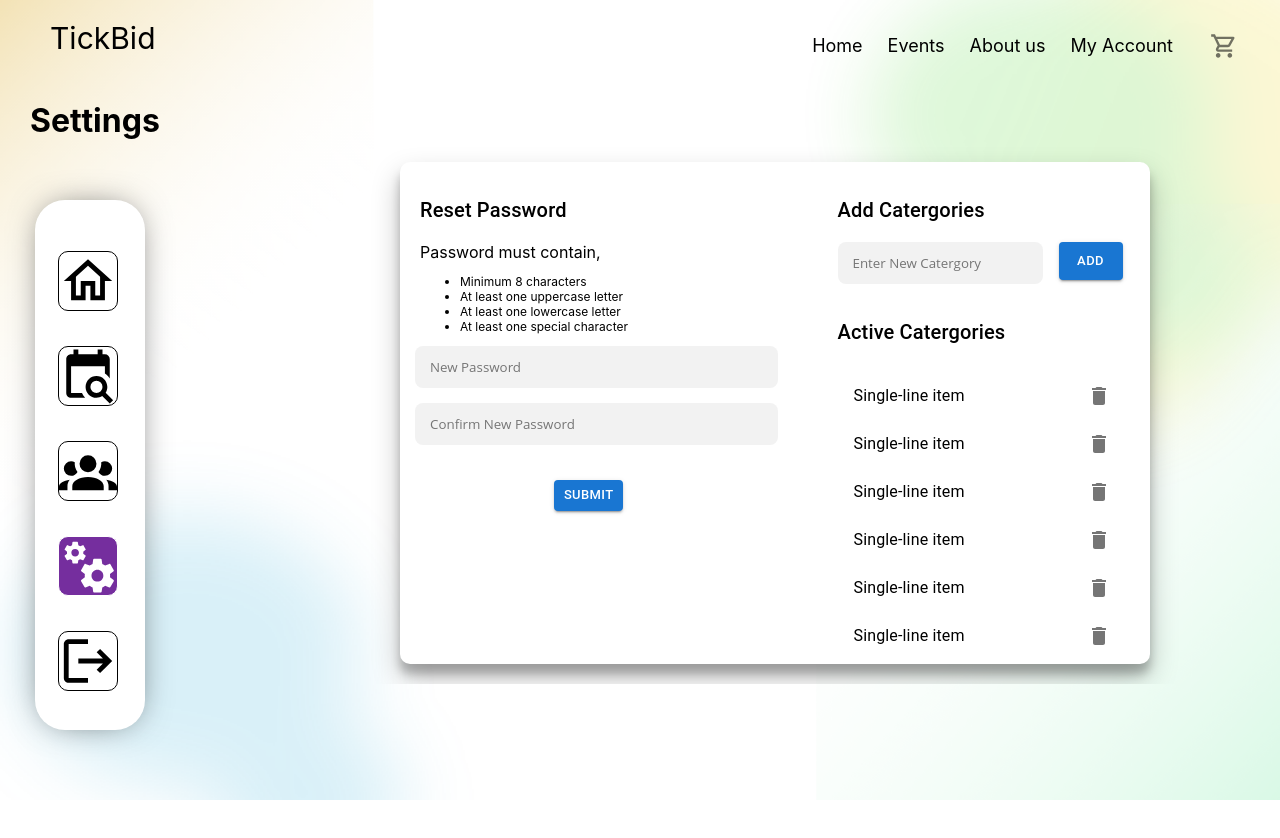
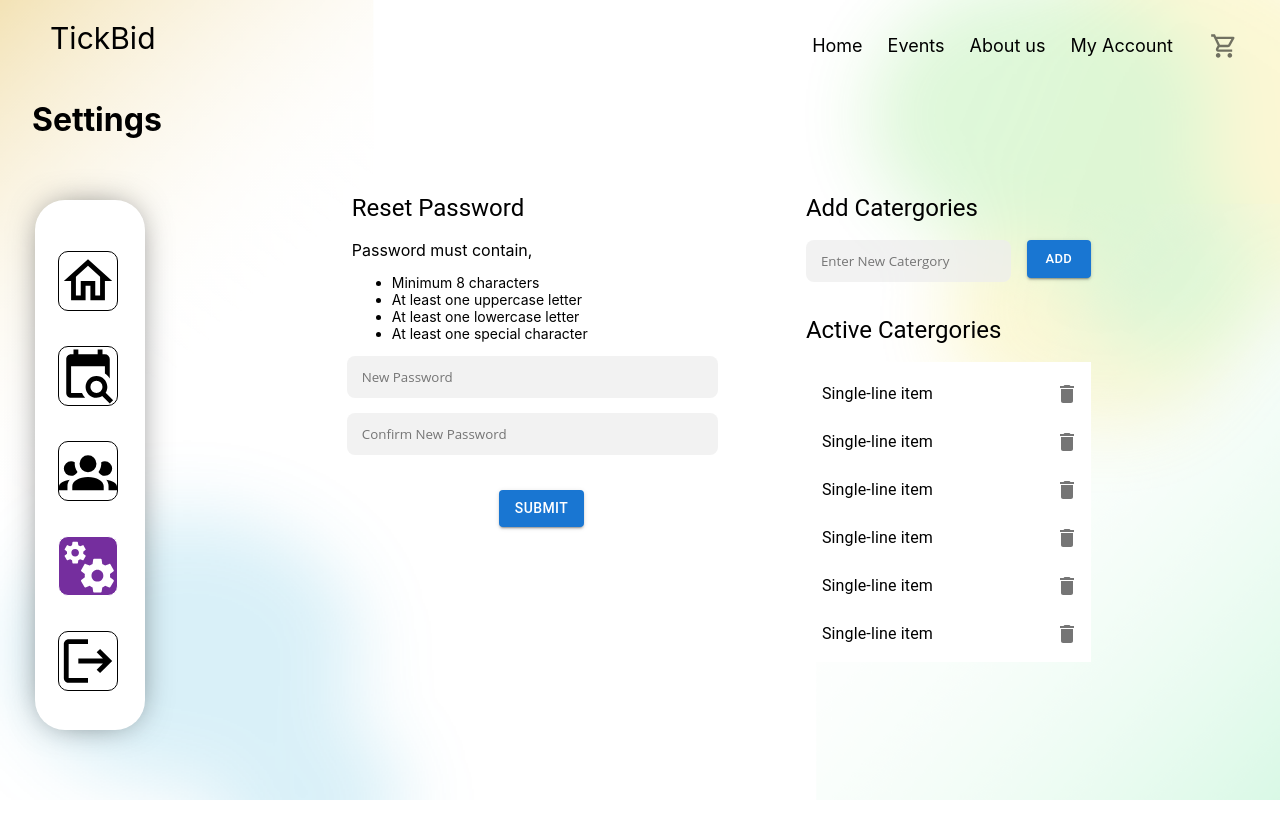
Before and after one commit to samitha093/Software-project, a Next.js app in the folder client/: page /manager/settings in a window 1280 px wide. Shown: the top 838 px of the page. Before the commit the page ends 800 px from the top, so only its background shows below. Built offline with nearby package versions, Linux system fonts and the light colour scheme; no server answers; a web font is replaced by a local one.

Commit message:
Settings Page Fully Modified

```diff
--- a/client/components/manager/Categorylist.tsx
+++ b/client/components/manager/Categorylist.tsx
@@ -56,7 +56,7 @@ export default function Categorylist() {
         <Box sx={{ flexGrow: 1, maxWidth: 600 }}>
             <Grid container spacing={2}>
                 <Grid item>
-                    <Typography sx={{ mt: 4, mb: 2 }} variant="h6" component="div">
+                    <Typography sx={{ mt: 4, mb: 2 }} variant="h5" component="div">
                         Add Catergories
                     </Typography>
                     <Stack direction="row" spacing={2}>
@@ -76,7 +76,7 @@ export default function Categorylist() {
                     </Stack>
                     {newcatergoryError && (<p className={styles.manager_catergory_error_message}> * Catergory must containe 4-20 characters and first letter must be capital</p>)}
 
-                    <Typography sx={{ mt: 4, mb: 2 }} variant="h6" component="div">
+                    <Typography sx={{ mt: 4, mb: 2 }} variant="h5" component="div">
                         Active Catergories
                     </Typography>
                     <Demo>
--- a/client/components/manager/Passwordresetmanager.tsx
+++ b/client/components/manager/Passwordresetmanager.tsx
@@ -35,8 +35,8 @@ const Passwordresetmanager: React.FC<ResetPwdProps> = ({ }) => {
                 password: newpassword
             }
         }
-        else{
-            {newpasswordError && (<p className={styles.manager_error_message}> Please check again</p>)}
+        else {
+            { newpasswordError && (<p className={styles.manager_error_message}> Please check again</p>) }
         }
         //There should be routing part here. (Refer USER)
     }
@@ -58,14 +58,12 @@ const Passwordresetmanager: React.FC<ResetPwdProps> = ({ }) => {
 
 
     return (
-        <div className={styles.container} id="container">
-            <Box sx={{ flexGrow: 1 }}>
-                <Grid container spacing={0}>
-                    <Grid item md={7} className={styles.pwd_container}>
+        <Grid className={styles.manager_pwd_container} container spacing={0}>
+            <Grid item md={6} className={styles.pwd_container}>
                 <div className={styles.form_wrapper}>
                     <form className={styles.modern_form} action="#">
                         <div className={styles.manager_password_text}>
-                                    <Typography sx={{ mt: 4, mb: 2 }} variant="h6" component="div">
+                            <Typography sx={{ mt: 4, mb: 2 }} variant="h5" component="div">
                                 Reset Password
                             </Typography>
                         </div>
@@ -105,23 +103,19 @@ const Passwordresetmanager: React.FC<ResetPwdProps> = ({ }) => {
 
                         <br />
                         <div className={styles.manager_reset_password_submit_button}>
-                                    <Button disabled = {validationError} variant="contained" size="small" onClick={passwordResetHandler}>
+                            <Button disabled={validationError} variant="contained" size="medium" onClick={passwordResetHandler}>
                                 Submit
                             </Button>
                         </div>
                     </form>
                 </div>
             </Grid>
-                    <Grid item md={5} className={styles.pwd_container}>
+            <Grid item md={6} className={styles.pwd_container}>
                 <div className={styles.content_1}>
                     <Categorylist />
                 </div>
             </Grid>
-
         </Grid>
-            </Box>
-        </div>
-
     );
 
 
--- a/client/components/manager/Pendingtickets.tsx
+++ b/client/components/manager/Pendingtickets.tsx
@@ -54,7 +54,7 @@ export default function PendingEvents() {
             > Decline message box should remain disabled
             > Submit button should be enabled
         If Decline radio button clicked
-            > Decline message box should enable
+            > Decline message box should be enabled
             > Submit button should be remain disabled
 
             If the decline message is in the given criteria (already implemented criteria)
--- a/client/components/manager/styles.module.css
+++ b/client/components/manager/styles.module.css
@@ -449,7 +449,7 @@
     padding: 12px 15px;
     margin-bottom: 15px;
     margin-left: 15px;
-    width: 85%;
+    width: 80%;
     font-family: 'Open Sans', sans-serif;
 
 }
@@ -471,9 +471,13 @@
     margin-left: 25%;
 }
 
+.manager_pwd_container{
+    margin-left: 150px;
+}
+
 .manager_reset_password_submit_button {
     margin-left: 36%;
-    height: 38px;
+    height: 40px;
 }
 
 .modern_form {
@@ -489,13 +493,13 @@
     color: red;
     font-size: 12px;
     margin-left: 15px;
-    margin-right: 50px;
+    margin-right: 70px;
     text-align: justify;
 }
 
 .manager_passwordreset_list{
     margin-left: 20px;
-    font-size: 12px;
+    font-size: 14px;
 }
 .manager_passwordreset_list_topic{
     margin-left: 20px;
--- a/client/pages/manager/settings.tsx
+++ b/client/pages/manager/settings.tsx
@@ -20,9 +20,9 @@ const settings: NextPage = () => {
     return (
         <div className={styles.manager_settings_bg}>
             <Navbar />
-            <div className={styles.manager_index}>
+            <div className={styles.manager_settings_index}>
                 <Sidebar id='4' />
-                <div>
+                <div className={styles.manager_index_scroll_set}>
                     <h1>Settings</h1>
                     <div className={styles.manager_settings_container}>
                         <Passwordresetmanager />
--- a/client/pages/manager/styles.module.css
+++ b/client/pages/manager/styles.module.css
@@ -1,44 +1,33 @@
 /*start - manager index pg*/
-.manager_bg
-{
+.manager_bg {
     background-image: url("../../assets/dashbord-bg.png");
     background-size: cover;
     background-repeat: repeat;
-    height:100vh;
+    height: 100vh;
     position: absolute;
-    width:100%;
+    width: 100%;
 
 }
-.manager_index
-{
+
+.manager_index {
     display: flex;
     overflow: auto;
     padding-top: 80px;
     padding-left: 30px;
 }
-.manager_setting_fix{
-    position:relative;
+
+.manager_setting_fix {
+    position: relative;
     width: 100%;
     height: 91vh;
     overflow: auto;
 }
-.manager_index_content
-{
+
+.manager_index_content {
     width: 100%;
 }
-.manager_index_container
-{
-    width: 100%;
-    padding-left: 120px;
-    position: relative;
-    display: flex;
-    box-sizing: border-box;
-    justify-content: center;
-    flex-wrap: wrap;
-    margin-bottom: 20px;
-}
-.manager_settings_container
-{
+
+.manager_index_container {
     width: 100%;
     padding-left: 120px;
     position: relative;
@@ -49,27 +38,46 @@
     margin-bottom: 20px;
 }
 
+
 /*end- manager index page*/
 
 /*start- manager settings page*/
 
-.manager_settings_bg
-{
+.manager_settings_bg {
     background-image: url("../../assets/dashbord-bg.png");
     background-size: cover;
-    height:100vh;
+    height: 100vh;
     position: absolute;
     width: -webkit-fill-available;
 }
-.manager_settings_main_container
-{
+
+.manager_settings_container {
+    width: 100%;
+    padding-left: 12%;
+    position: relative;
+    display: flex;
+    box-sizing: border-box;
+    justify-content: center;
+    flex-wrap: wrap;
+    margin-bottom: 20px;
+}
+
+.manager_settings_index {
+    width: 100%;
+    margin-top: 100px;
+    padding-left: 32px;
+    height: 100%;
+}
+
+.manager_settings_main_container {
     display: flex;
     justify-content: center;
     align-items: center;
     width: 100%;
     margin-left: 45%;
 }
-.manager_setting{
+
+.manager_setting {
     width: 100%;
     display: flex;
     align-items: center;
@@ -77,30 +85,37 @@
 }
 
 @media only screen and (max-width: 600px) {
-    .manager_index{
+    .manager_index {
         display: block;
         overflow: auto;
         margin-top: 120px;
     }
-    .manager_index_content h1{
+
+    .manager_index_content h1 {
         padding-left: 30px;
     }
-    .manager_index_container{
+
+    .manager_index_container {
         padding-left: 0px;
         display: flex;
         justify-content: center;
     }
+
+    .manager_settings_container {
+        padding-left: 5%;
+    }
 }
 
 @media only screen and (max-width: 1200px) {
-    .manager_settings_container{
+    .manager_settings_container {
         padding-left: 50px;
     }
 }
 
 @media only screen and (max-width: 1100px) {
-    .manager_settings_container{
+    .manager_settings_container {
         padding-left: 0px;
     }
 }
+
 /*end- manager settings page*/
```
Lines whose indentation alone changed are shown as unchanged.
